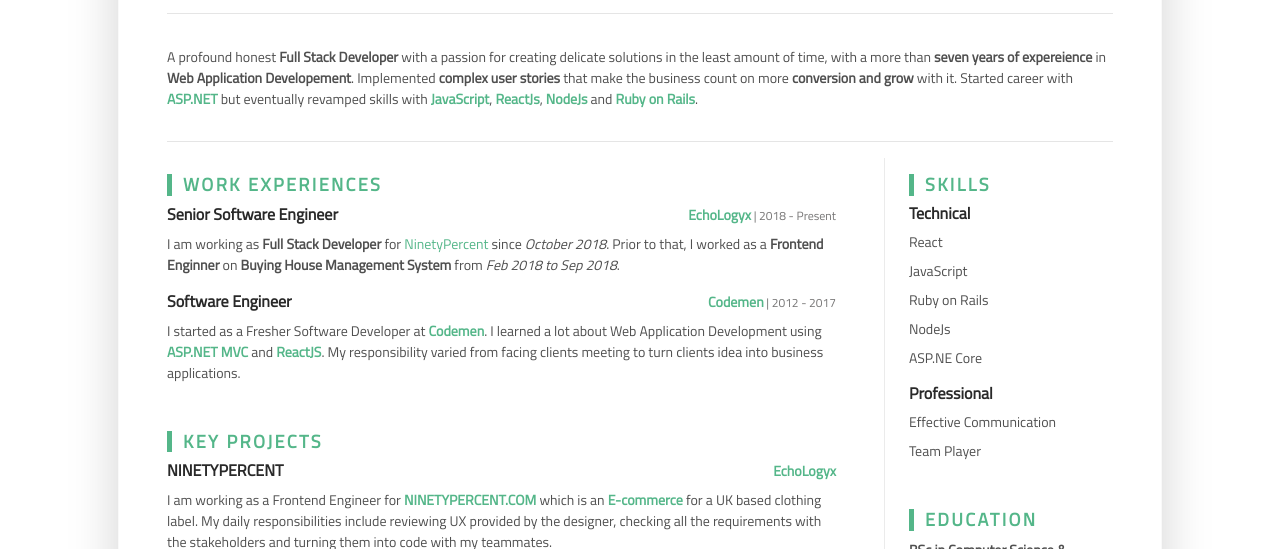
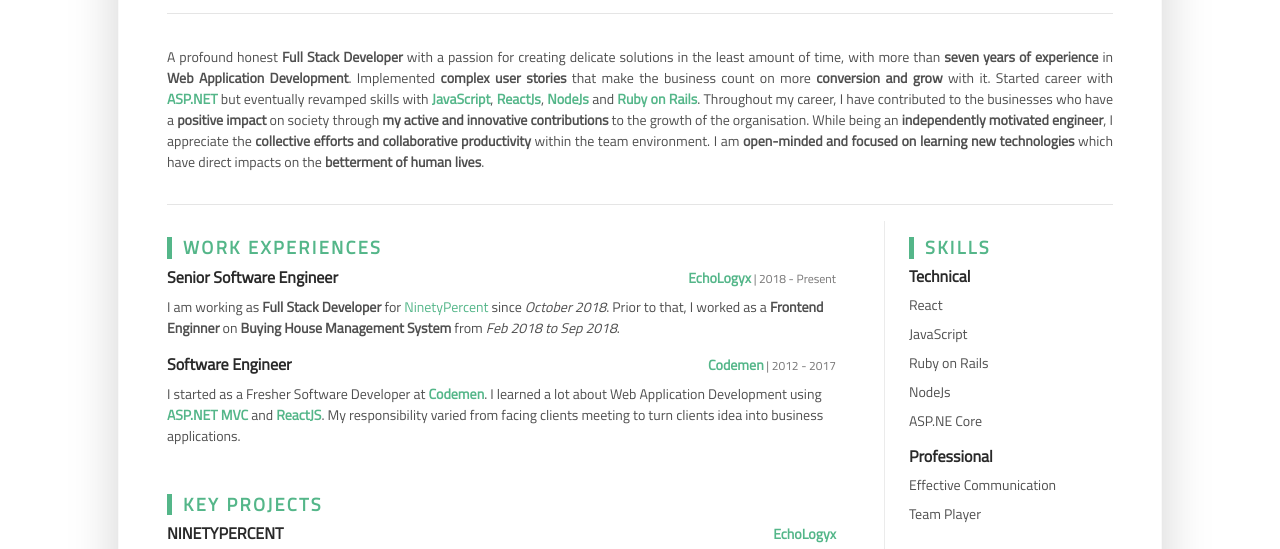
Before and after one commit to mushfiqweb/resume.mushfiqweb.com, a website: page index.html in a window 1280 px wide. Shown: the part 220-769 px from the top of the page. Drawn offline with Linux system fonts and the light colour scheme.

Commit message:
FIX typos

```diff
--- a/index.html
+++ b/index.html
@@ -89,12 +89,12 @@
 				<div class="resume-intro py-3">
 					<div class="media flex-column flex-md-row align-items-center">
 						<div class="media-body text-left">
-							<p class="mb-0">
+							<p class="mb-0" style="text-align: justify;">
 								A profound honest <b>Full Stack Developer</b> with a passion for creating delicate
 								solutions in
-								the least amount of time, with a more than <b>seven years of expereience</b> in <b>Web
+								the least amount of time, with more than <b>seven years of experience</b> in <b>Web
 									Application
-									Developement</b>. Implemented <b>complex user stories</b> that make the business
+									Development</b>. Implemented <b>complex user stories</b> that make the business
 								count
 								on more <b>conversion and grow</b> with it. Started career with <a class="work-company"
 									href="https://dotnet.microsoft.com/apps/aspnet" title="ASP.NET"
@@ -107,7 +107,16 @@
 									class="work-company" href="https://nodejs.org" title="NodeJs"
 									target="_blank">NodeJs</a> and <a class="work-company"
 									href="https://rubyonrails.org" title="Ruby on Rails" target="_blank">Ruby on
-									Rails</a>.
+									Rails</a>. Throughout my career, I have contributed to the businesses who have a
+								<b>positive impact </b>on society through <b>my active and innovative contributions</b>
+								to the growth
+								of the organisation. While being an <b>independently motivated engineer</b>, I
+								appreciate the
+								<b>collective efforts and collaborative productivity</b> within the team environment. I
+								am
+								<b>open-minded and focused on learning new technologies</b> which have direct impacts on
+								the
+								<b>betterment of human lives</b>.
 							</p>
 						</div>
 						<!--//media-body-->
```
Also changed, not shown: build/index.html.
